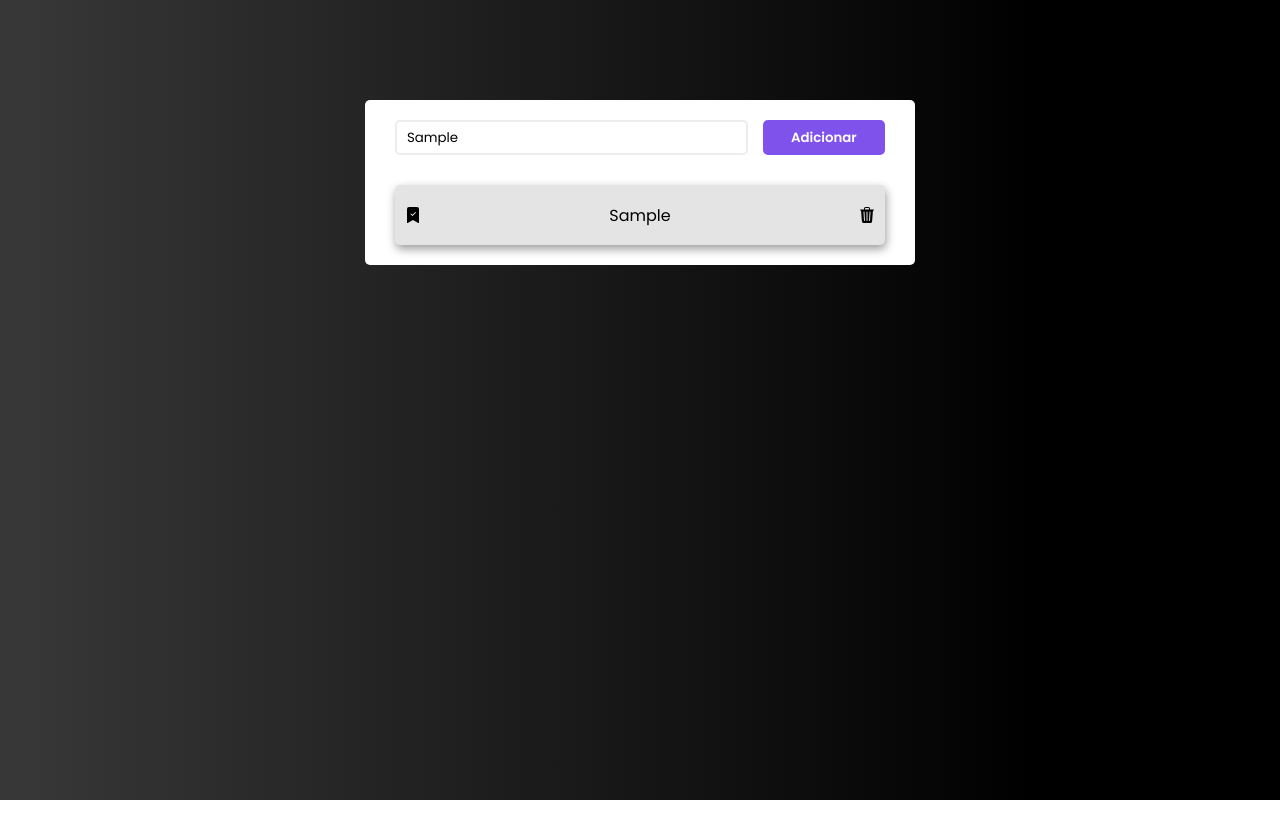
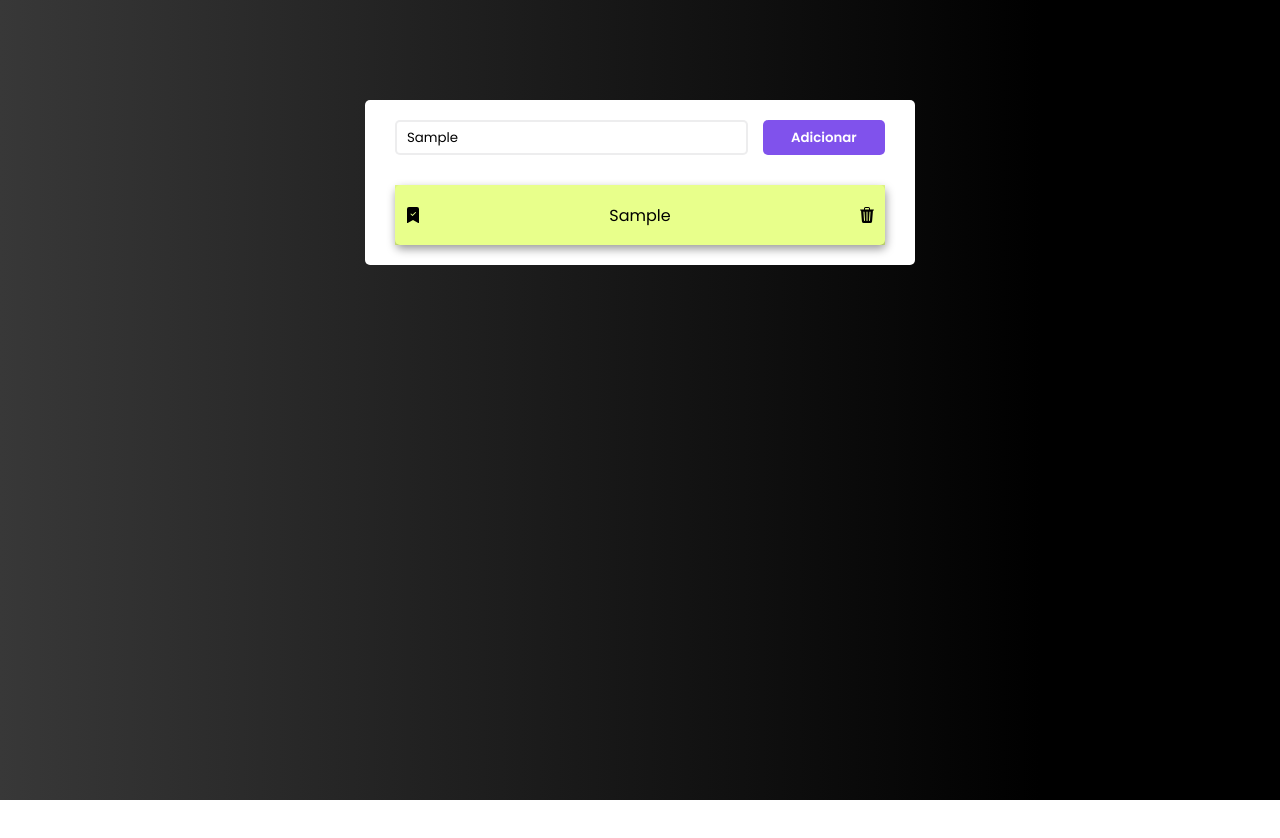
Before and after one commit to thiago-weslley/Todo-List, a React (Vite) app: page / in a window 1280 px wide. Both pictures are taken after typing "Sample" into the empty fields and a click on the button "Adicionar". Shown: the top 838 px of the page. Built offline with nearby package versions, Linux system fonts and the light colour scheme.

Commit message:
style: Ajusta estilização dos cards

```diff
--- a/src/App.jsx
+++ b/src/App.jsx
@@ -12,7 +12,10 @@ const App = () => {
       return;
     }
 
-    setList([...list, { id: uuidv4(), task: taskValue.current.value, finished: false }]);
+    setList([
+      ...list,
+      { id: uuidv4(), task: taskValue.current.value, finished: true },
+    ]);
   };
 
   return (
@@ -22,15 +25,15 @@ const App = () => {
         <Button onClick={addTask}>Adicionar</Button>
       </InputTask>
       <ul>
-        <Task>
-          {list.map((item) => (
-            <li key={item.id}>
+        {list.map((item) => (
+          <Task isFinished={item.finished} key={item.id}>
+            <li>
               <BsFillBookmarkCheckFill />
-              {item.task}
+              <span>{item.task}</span>
               <BsFillTrash3Fill />
             </li>
-          ))}
-        </Task>
+          </Task>
+        ))}
       </ul>
     </Container>
   );
--- a/src/styles.js
+++ b/src/styles.js
@@ -51,15 +51,20 @@ export const Task = styled.div`
   display: flex;
   flex-direction: column;
   gap: 2rem;
+  background: ${(props) => (props.isFinished ? "#e8ff8b" : "#e4e4e4")};
 
   li {
     padding: 1rem;
     display: flex;
     align-items: center;
     justify-content: space-between;
-        background: #e4e4e4;
     box-shadow: 1px 4px 10px rgba(0, 0, 0, 0.4);
     border-radius: 5px;
-        height: 6rem;
+    min-height: 6rem;
+  }
+
+  span {
+    width: 80%;
+    text-align: center;
   }
 `;
```
Lines whose indentation alone changed are shown as unchanged.
